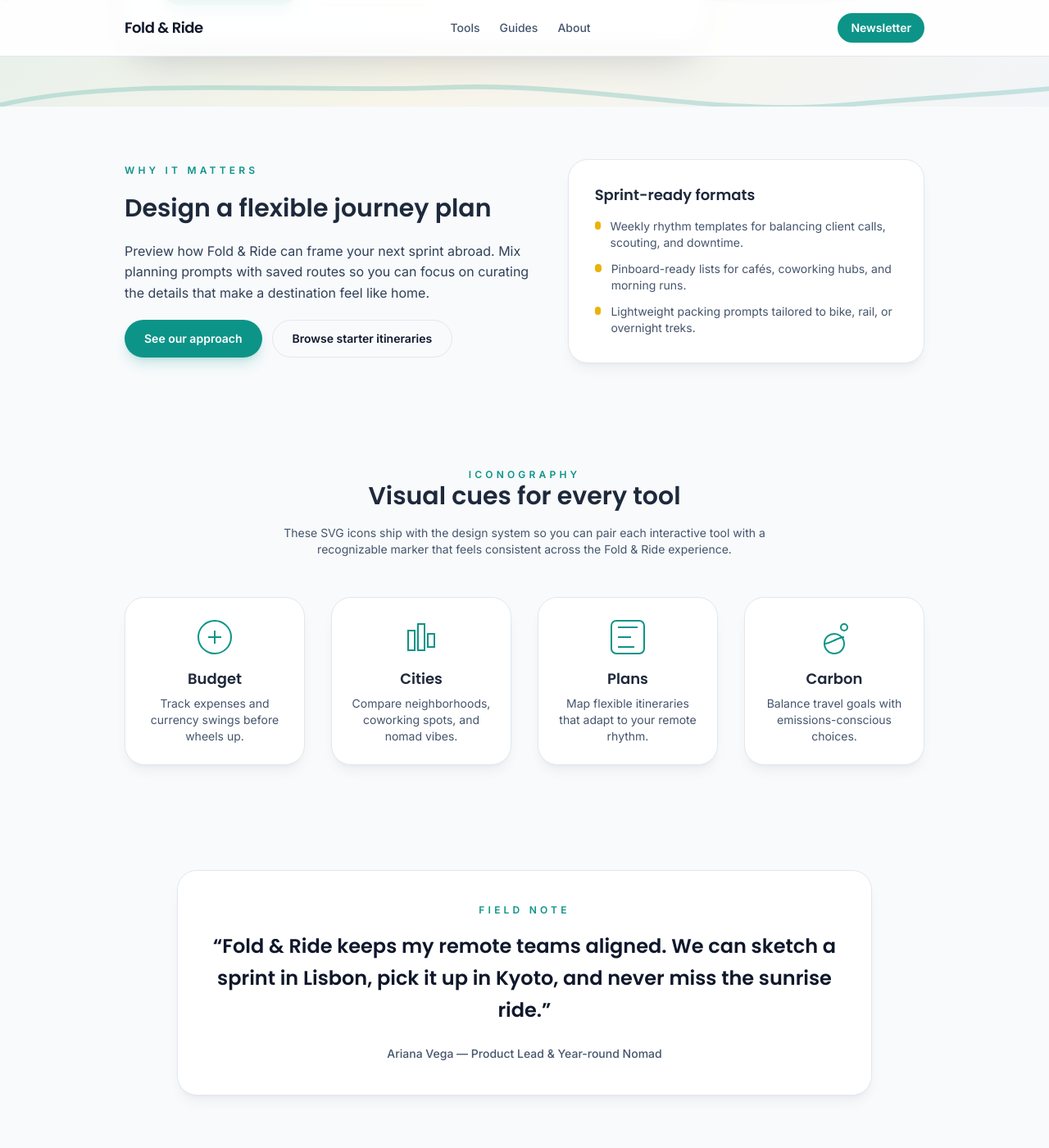
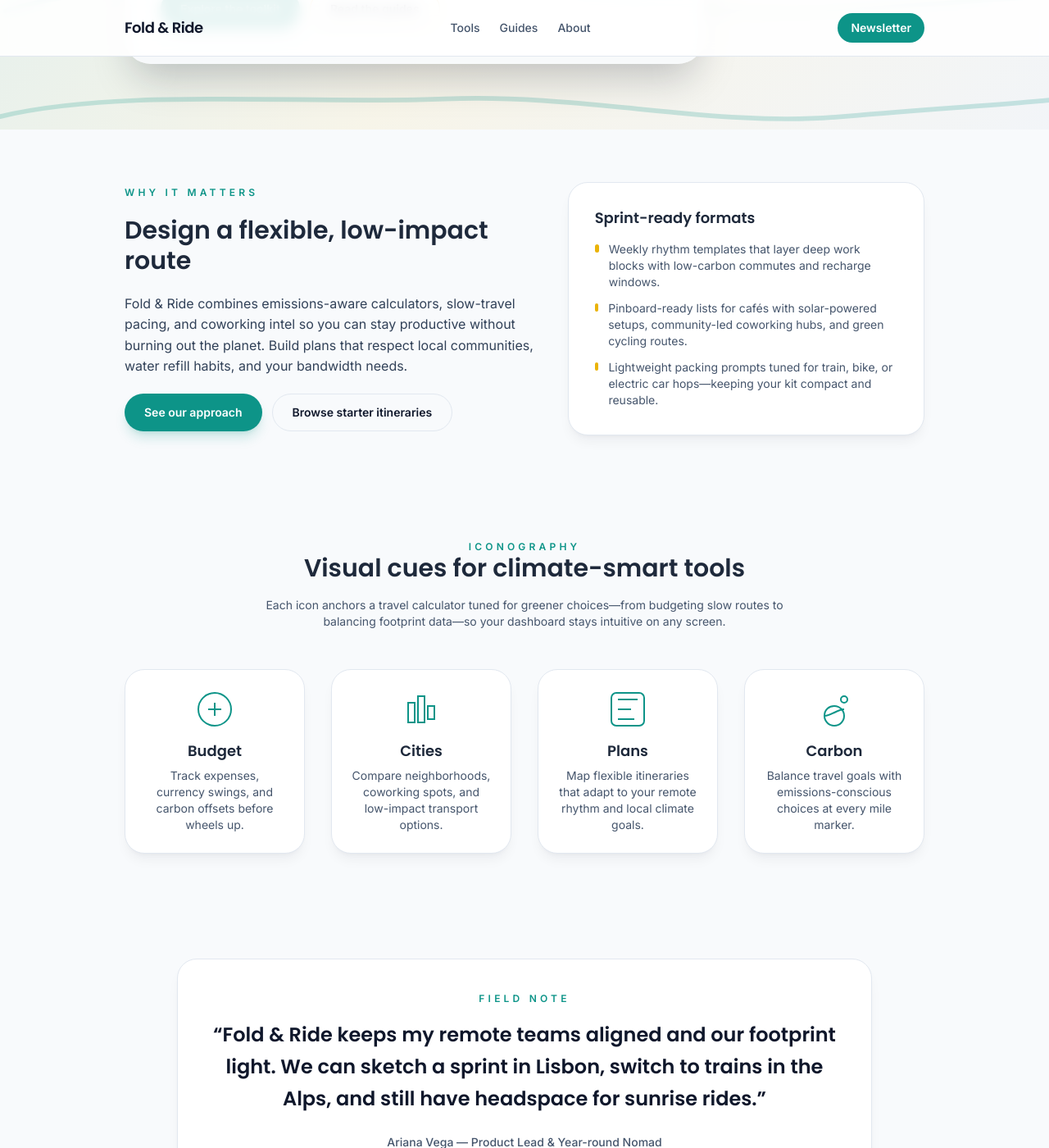
Before and after one commit to krussll/foldandride, a Jekyll site: the page built from index.html, in a window 1280 px wide and 1400 px high, scrolled down 497 px. Shown: the whole window at 82% size. Built offline with Jekyll 4.4.1, drawn with Linux system fonts in a browser that asks for light colours; some of the changed text lies outside the part shown.

Commit message:
Revise homepage copy for eco-conscious travel

```diff
--- a/index.html
+++ b/index.html
@@ -7,8 +7,8 @@ description: "Launch your next remote adventure with tools, guides, and stories
   <div class="relative z-10 mx-auto max-w-5xl px-6">
     <div class="hero-message content-max space-y-6">
       <p class="text-xs font-semibold uppercase tracking-[0.35em] text-[#0D9488]">Digital Nomad Tools Hub</p>
-      <h1 class="font-heading text-4xl font-semibold leading-tight sm:text-5xl">Plan smarter journeys with Fold &amp; Ride</h1>
-      <p class="text-base text-slate-800 sm:text-lg">A calm, responsive starter site showcasing the Fold &amp; Ride experience with Tailwind-powered styling and Jekyll content blocks.</p>
+      <h1 class="font-heading text-4xl font-semibold leading-tight sm:text-5xl">Plan greener journeys with Fold &amp; Ride</h1>
+      <p class="text-base text-slate-800 sm:text-lg">We help remote workers and private travellers swap guesswork for planet-first decisions—balancing carbon-light transport, local living, and reliable connectivity in every itinerary.</p>
       <div class="flex flex-col gap-3 sm:flex-row">
         <a class="inline-flex items-center justify-center rounded-full bg-[#0D9488] px-6 py-3 text-sm font-semibold text-white shadow-lg shadow-[#0D9488]/20 transition hover:bg-[#0b776e]" href="{{ '/tools/' | absolute_url }}">Explore the toolkit</a>
         <a class="inline-flex items-center justify-center rounded-full border border-[#EAB308] px-6 py-3 text-sm font-semibold text-slate-900 transition hover:bg-[#EAB308] hover:text-slate-900/90" href="{{ '/guides/' | absolute_url }}">Read the guides</a>
@@ -21,8 +21,8 @@ description: "Launch your next remote adventure with tools, guides, and stories
     <div class="grid gap-10 md:grid-cols-[1.15fr_1fr] md:items-center">
       <div class="space-y-5">
         <p class="text-xs font-semibold uppercase tracking-[0.35em] text-[#0D9488]">Why it matters</p>
-        <h2 class="font-heading text-3xl font-semibold leading-tight">Design a flexible journey plan</h2>
-        <p class="content-max text-slate-700">Preview how Fold &amp; Ride can frame your next sprint abroad. Mix planning prompts with saved routes so you can focus on curating the details that make a destination feel like home.</p>
+        <h2 class="font-heading text-3xl font-semibold leading-tight">Design a flexible, low-impact route</h2>
+        <p class="content-max text-slate-700">Fold &amp; Ride combines emissions-aware calculators, slow-travel pacing, and coworking intel so you can stay productive without burning out the planet. Build plans that respect local communities, water refill habits, and your bandwidth needs.</p>
         <div class="flex flex-col gap-3 sm:flex-row">
           <a class="inline-flex items-center justify-center rounded-full bg-[#0D9488] px-6 py-3 text-sm font-semibold text-white shadow-lg shadow-[#0D9488]/20 transition hover:bg-[#0b776e]" href="{{ '/about/' | absolute_url }}">See our approach</a>
           <a class="inline-flex items-center justify-center rounded-full border border-slate-200 px-6 py-3 text-sm font-semibold text-slate-900 transition hover:border-[#0D9488] hover:text-[#0D9488]" href="{{ '/guides/' | absolute_url }}">Browse starter itineraries</a>
@@ -31,9 +31,9 @@ description: "Launch your next remote adventure with tools, guides, and stories
       <div class="h-full rounded-3xl border border-slate-200 bg-white p-8 shadow-lg shadow-slate-900/5">
         <h3 class="font-heading text-lg font-semibold text-slate-900">Sprint-ready formats</h3>
         <ul class="mt-4 space-y-3 text-sm text-slate-600">
-          <li class="flex items-start gap-3"><span class="mt-1 h-2.5 w-2.5 rounded-full bg-[#EAB308]"></span><span>Weekly rhythm templates for balancing client calls, scouting, and downtime.</span></li>
-          <li class="flex items-start gap-3"><span class="mt-1 h-2.5 w-2.5 rounded-full bg-[#EAB308]"></span><span>Pinboard-ready lists for cafés, coworking hubs, and morning runs.</span></li>
-          <li class="flex items-start gap-3"><span class="mt-1 h-2.5 w-2.5 rounded-full bg-[#EAB308]"></span><span>Lightweight packing prompts tailored to bike, rail, or overnight treks.</span></li>
+          <li class="flex items-start gap-3"><span class="mt-1 h-2.5 w-2.5 rounded-full bg-[#EAB308]"></span><span>Weekly rhythm templates that layer deep work blocks with low-carbon commutes and recharge windows.</span></li>
+          <li class="flex items-start gap-3"><span class="mt-1 h-2.5 w-2.5 rounded-full bg-[#EAB308]"></span><span>Pinboard-ready lists for cafés with solar-powered setups, community-led coworking hubs, and green cycling routes.</span></li>
+          <li class="flex items-start gap-3"><span class="mt-1 h-2.5 w-2.5 rounded-full bg-[#EAB308]"></span><span>Lightweight packing prompts tuned for train, bike, or electric car hops—keeping your kit compact and reusable.</span></li>
         </ul>
       </div>
     </div>
@@ -43,29 +43,29 @@ description: "Launch your next remote adventure with tools, guides, and stories
   <div class="mx-auto max-w-5xl px-6">
     <div class="mb-12 text-center">
       <p class="text-xs font-semibold uppercase tracking-[0.35em] text-[#0D9488]">Iconography</p>
-      <h2 class="font-heading text-3xl font-semibold">Visual cues for every tool</h2>
-      <p class="mx-auto mt-4 max-w-2xl text-sm text-slate-600">These SVG icons ship with the design system so you can pair each interactive tool with a recognizable marker that feels consistent across the Fold &amp; Ride experience.</p>
+      <h2 class="font-heading text-3xl font-semibold">Visual cues for climate-smart tools</h2>
+      <p class="mx-auto mt-4 max-w-2xl text-sm text-slate-600">Each icon anchors a travel calculator tuned for greener choices—from budgeting slow routes to balancing footprint data—so your dashboard stays intuitive on any screen.</p>
     </div>
     <div class="grid gap-8 sm:grid-cols-2 md:grid-cols-4">
       <article class="flex flex-col items-center rounded-3xl border border-slate-200 bg-white p-6 text-center shadow-lg shadow-slate-900/5">
         <img class="h-12 w-12" src="{{ '/assets/icons/budget.svg' | absolute_url }}" alt="Budget icon" />
         <h3 class="mt-4 font-heading text-lg font-semibold text-slate-900">Budget</h3>
-        <p class="mt-2 text-sm text-slate-600">Track expenses and currency swings before wheels up.</p>
+        <p class="mt-2 text-sm text-slate-600">Track expenses, currency swings, and carbon offsets before wheels up.</p>
       </article>
       <article class="flex flex-col items-center rounded-3xl border border-slate-200 bg-white p-6 text-center shadow-lg shadow-slate-900/5">
         <img class="h-12 w-12" src="{{ '/assets/icons/city.svg' | absolute_url }}" alt="City icon" />
         <h3 class="mt-4 font-heading text-lg font-semibold text-slate-900">Cities</h3>
-        <p class="mt-2 text-sm text-slate-600">Compare neighborhoods, coworking spots, and nomad vibes.</p>
+        <p class="mt-2 text-sm text-slate-600">Compare neighborhoods, coworking spots, and low-impact transport options.</p>
       </article>
       <article class="flex flex-col items-center rounded-3xl border border-slate-200 bg-white p-6 text-center shadow-lg shadow-slate-900/5">
         <img class="h-12 w-12" src="{{ '/assets/icons/plan.svg' | absolute_url }}" alt="Planning icon" />
         <h3 class="mt-4 font-heading text-lg font-semibold text-slate-900">Plans</h3>
-        <p class="mt-2 text-sm text-slate-600">Map flexible itineraries that adapt to your remote rhythm.</p>
+        <p class="mt-2 text-sm text-slate-600">Map flexible itineraries that adapt to your remote rhythm and local climate goals.</p>
       </article>
       <article class="flex flex-col items-center rounded-3xl border border-slate-200 bg-white p-6 text-center shadow-lg shadow-slate-900/5">
         <img class="h-12 w-12" src="{{ '/assets/icons/carbon.svg' | absolute_url }}" alt="Carbon icon" />
         <h3 class="mt-4 font-heading text-lg font-semibold text-slate-900">Carbon</h3>
-        <p class="mt-2 text-sm text-slate-600">Balance travel goals with emissions-conscious choices.</p>
+        <p class="mt-2 text-sm text-slate-600">Balance travel goals with emissions-conscious choices at every mile marker.</p>
       </article>
     </div>
   </div>
@@ -75,7 +75,7 @@ description: "Launch your next remote adventure with tools, guides, and stories
     <figure class="rounded-3xl border border-slate-200 bg-white p-10 text-center shadow-lg shadow-slate-900/5">
       <blockquote class="space-y-4">
         <p class="text-xs font-semibold uppercase tracking-[0.35em] text-[#0D9488]">Field note</p>
-        <p class="font-heading text-2xl font-semibold leading-relaxed text-slate-900">“Fold &amp; Ride keeps my remote teams aligned. We can sketch a sprint in Lisbon, pick it up in Kyoto, and never miss the sunrise ride.”</p>
+        <p class="font-heading text-2xl font-semibold leading-relaxed text-slate-900">“Fold &amp; Ride keeps my remote teams aligned and our footprint light. We can sketch a sprint in Lisbon, switch to trains in the Alps, and still have headspace for sunrise rides.”</p>
       </blockquote>
       <figcaption class="mt-6 text-sm font-medium text-slate-600">Ariana Vega — Product Lead &amp; Year-round Nomad</figcaption>
     </figure>
@@ -87,21 +87,21 @@ description: "Launch your next remote adventure with tools, guides, and stories
       <div class="space-y-3">
         <p class="text-xs font-semibold uppercase tracking-[0.35em] text-[#0D9488]">Toolkit</p>
         <h2 class="font-heading text-3xl font-semibold">Interactive utilities shipping soon</h2>
-        <p class="content-max text-slate-700">This starter site outlines the calculators planned for the MVP so you can wire up data feeds when ready.</p>
+        <p class="content-max text-slate-700">Preview the calculators that power carbon-aware budgets, multimodal route planning, and mindful stays—each one ready to plug into your next eco-forward project.</p>
       </div>
     </div>
     <div class="grid gap-6 md:grid-cols-3">
       <article class="group h-full rounded-3xl border border-white/70 bg-white/90 p-6 shadow-lg shadow-slate-900/10 transition hover:border-[#0D9488]/70 hover:shadow-[#0D9488]/20">
         <h3 class="font-heading text-xl font-semibold text-slate-900">Travel Budget Calculator</h3>
-        <p class="mt-3 text-sm text-slate-600">Estimate trip costs by destination, lifestyle, and currency. Hook into the `calcBudget` Cloud Function.</p>
+        <p class="mt-3 text-sm text-slate-600">Estimate trip costs by destination, lifestyle, currency, and projected emissions. Hook into the `calcBudget` Cloud Function.</p>
       </article>
       <article class="group h-full rounded-3xl border border-white/70 bg-white/90 p-6 shadow-lg shadow-slate-900/10 transition hover:border-[#0D9488]/70 hover:shadow-[#0D9488]/20">
         <h3 class="font-heading text-xl font-semibold text-slate-900">Cost of Living Comparator</h3>
-        <p class="mt-3 text-sm text-slate-600">Compare your current city with your next stop to forecast savings using `compareCities`.</p>
+        <p class="mt-3 text-sm text-slate-600">Compare your current city with your next stop to forecast savings, energy sources, and transit emissions using `compareCities`.</p>
       </article>
       <article class="group h-full rounded-3xl border border-white/70 bg-white/90 p-6 shadow-lg shadow-slate-900/10 transition hover:border-[#0D9488]/70 hover:shadow-[#0D9488]/20">
         <h3 class="font-heading text-xl font-semibold text-slate-900">Nomad Visa Finder</h3>
-        <p class="mt-3 text-sm text-slate-600">Filter destinations with remote-work visas and residency perks from `findVisa`.</p>
+        <p class="mt-3 text-sm text-slate-600">Filter destinations with remote-work visas, residency perks, and sustainability pledges from `findVisa`.</p>
       </article>
     </div>
   </div>
@@ -112,7 +112,7 @@ description: "Launch your next remote adventure with tools, guides, and stories
       <div class="space-y-3">
         <p class="text-xs font-semibold uppercase tracking-[0.35em] text-[#0D9488]">Latest dispatch</p>
         <h2 class="font-heading text-3xl font-semibold text-slate-900">Guides for life on the move</h2>
-        <p class="content-max text-slate-700">Sample content illustrates the blog feed that future updates will populate.</p>
+        <p class="content-max text-slate-700">Browse dispatches packed with train-first itineraries, circular packing tips, and climate-positive community highlights.</p>
       </div>
     </div>
     <div class="grid gap-6 md:grid-cols-3">
```
